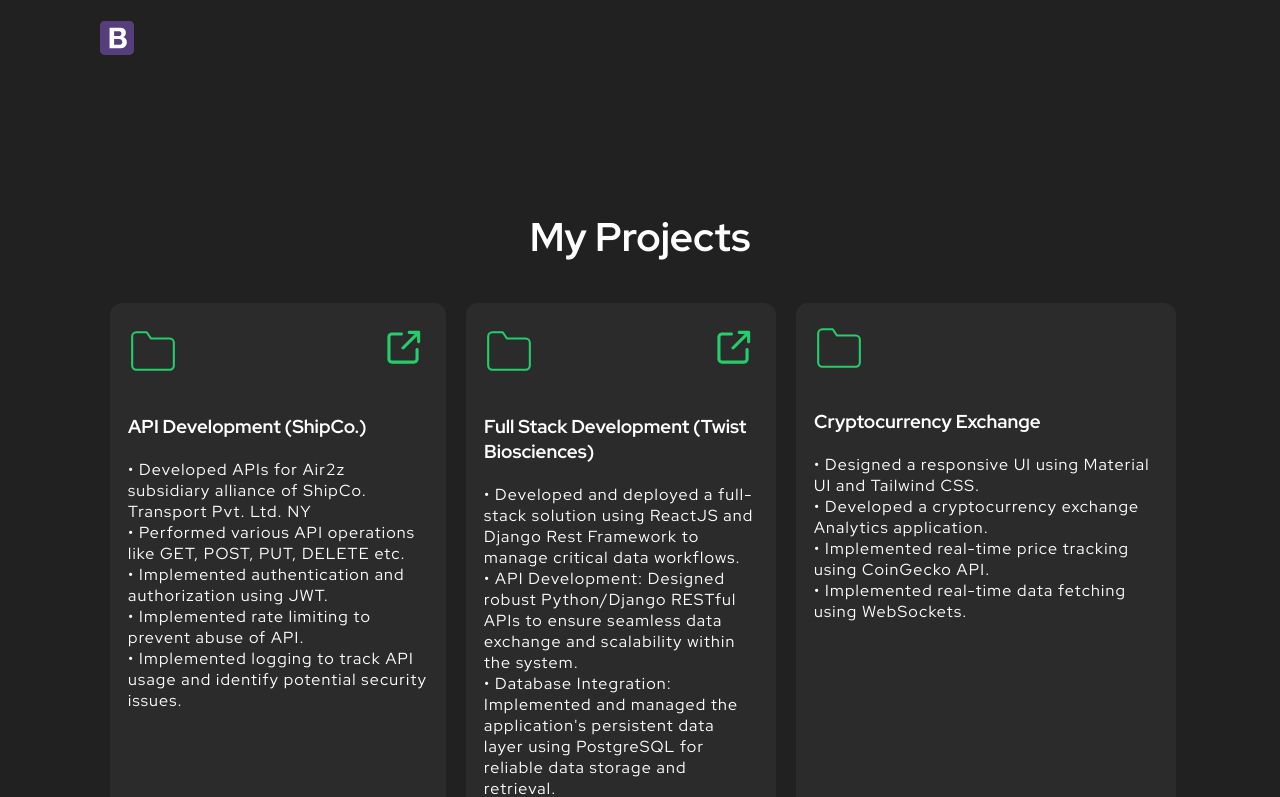
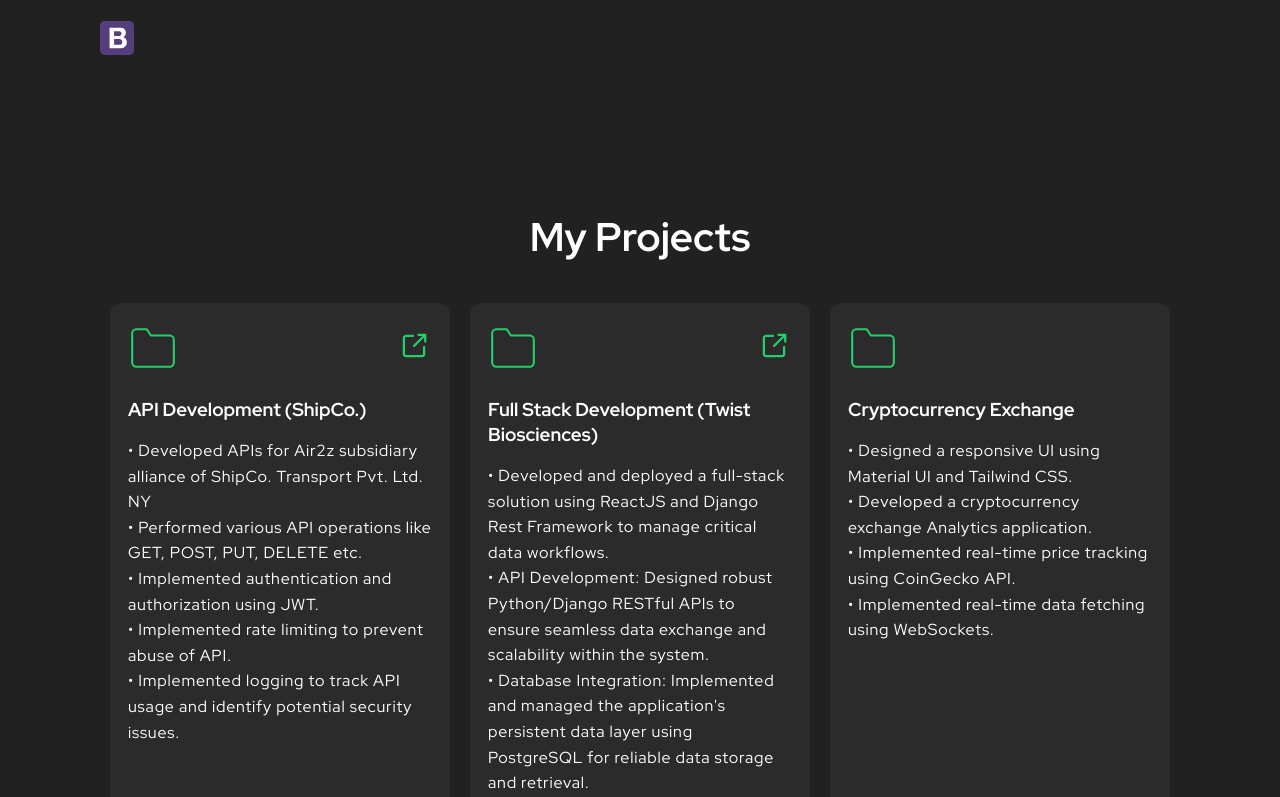
Before and after one commit to srajanpatell/Portfolio, a React (Create React App) app: page / in a window 1280 px wide. Shown: the part 1315-2112 px from the top of the page. Built offline with nearby package versions, Linux system fonts and the light colour scheme.

Commit message:
fixed cards styles

```diff
--- a/src/components/Project/styles.ts
+++ b/src/components/Project/styles.ts
@@ -1,23 +1,31 @@
 import styled from "styled-components";
-
 
 export const Container = styled.section`
   margin-top: 15rem;
 
-  h2{
+  h2 {
     text-align: center;
     font-size: 4rem;
     margin-bottom: 3rem;
   }
-  .projects{
+
+  .projects {
     display: grid;
     grid-template-columns: repeat(3, 1fr);
-    grid-template-rows: auto;
     gap: 2rem;
     padding: 1rem;
-    overflow: hidden;
 
-    .project{
+    /* 🔴 FIX: react-animate-on-scroll wrapper */
+    > div {
+      width: 100%;
+      display: block;
+    }
+
+    .project {
+      width: 100%;
+      max-width: 100%;
+      box-sizing: border-box;
+
       padding: 2rem 1.8rem;
       background-color: #2b2b2b;
       border-radius: 1.2rem;
@@ -25,68 +33,87 @@
       display: flex;
       flex-direction: column;
       height: 100%;
-      color: #FFF;
-      &:hover{
+      color: #fff;
+      overflow: hidden;
+
+      &:hover {
         transform: translateY(-5px);
         background-color: var(--pink);
       }
 
-      header{
+      header {
         display: flex;
         align-items: center;
         justify-content: space-between;
+        flex-wrap: wrap; /* ✅ mobile-safe */
         color: var(--blue);
-        margin-bottom: 3.6rem;
-        .project-links{
+        margin-bottom: 2.4rem;
+
+        .project-links {
           display: flex;
           align-items: center;
           gap: 1rem;
         }
+
         a > img {
-          width: 5.0rem;
+          width: 3.6rem; /* ✅ smaller for mobile */
         }
       }
 
-      h3{
-        margin-bottom: 2rem;
+      h3 {
+        margin-bottom: 1.6rem;
       }
 
-      p{
-        letter-spacing: 0.12rem;
+      p {
+        letter-spacing: 0.08rem;
         margin-bottom: 2rem;
-        a{
-          color: #FFFF;
+        line-height: 1.6;
+        word-break: break-word;
+
+        a {
+          color: #fff;
           border-bottom: 1px solid var(--green);
           transition: color 0.25s;
-          &:hover{
+
+          &:hover {
             color: var(--green);
           }
         }
       }
 
-      footer{
+      footer {
         margin-top: auto;
-        .tech-list{
+
+        .tech-list {
           display: flex;
           align-items: center;
-          gap: 2rem;
+          flex-wrap: wrap; /* ✅ prevents overflow */
+          gap: 1.2rem;
           font-size: 1.4rem;
-          opacity: 0.6;
+          opacity: 0.7;
         }
       }
-
     }
   }
 
-  @media (max-width: 960px){
-    .projects{
-      grid-template-columns: 1fr 1fr;
+  /* ===== TABLET ===== */
+  @media (max-width: 960px) {
+    .projects {
+      grid-template-columns: repeat(2, 1fr);
     }
   }
 
-  @media (max-width: 740px){
-    .projects{
+  /* ===== MOBILE ===== */
+  @media (max-width: 740px) {
+    margin-top: 10rem;
+
+    h2 {
+      font-size: 3rem;
+    }
+
+    .projects {
       grid-template-columns: 1fr;
+      padding: 0 1.2rem;
     }
   }
-`
+`;
```
